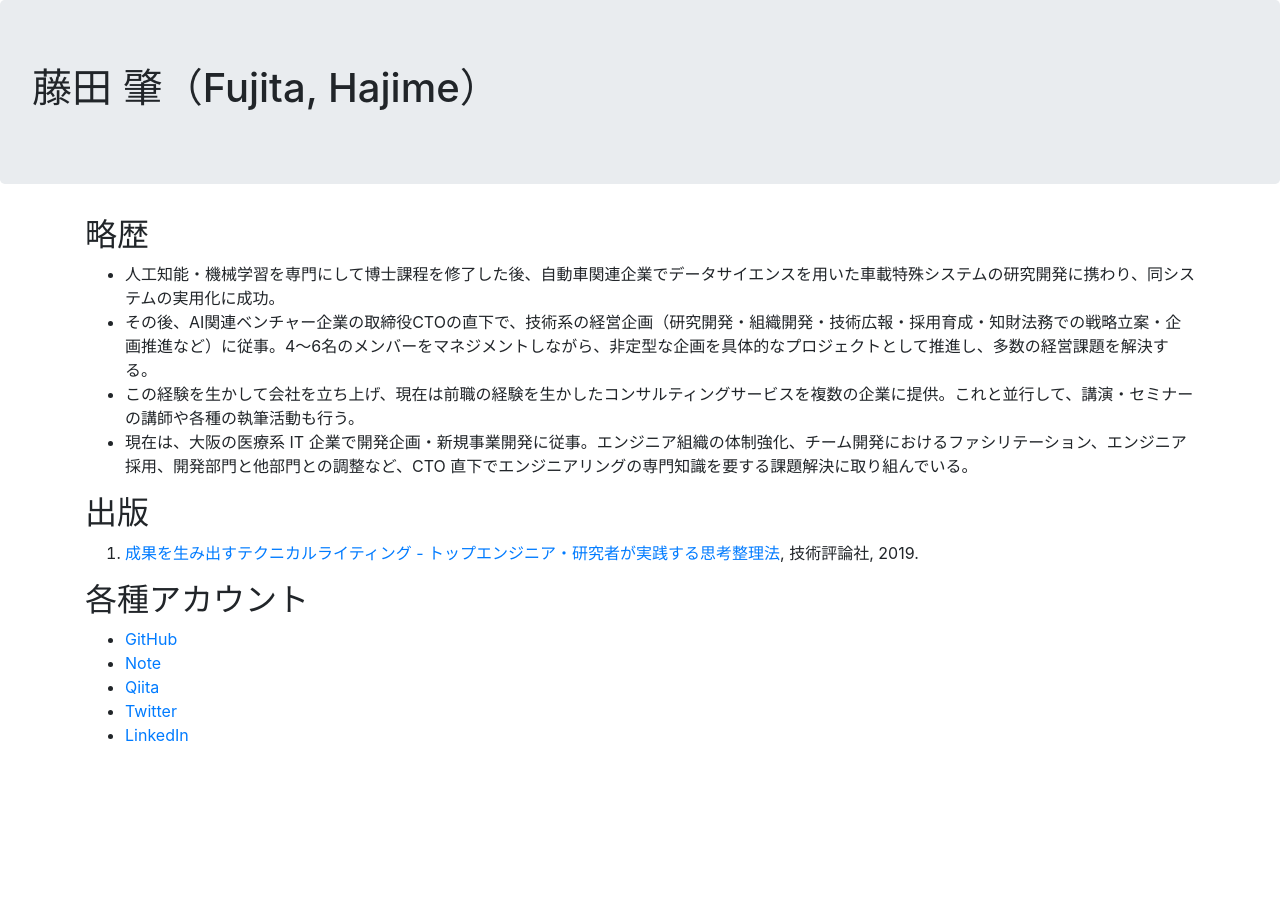
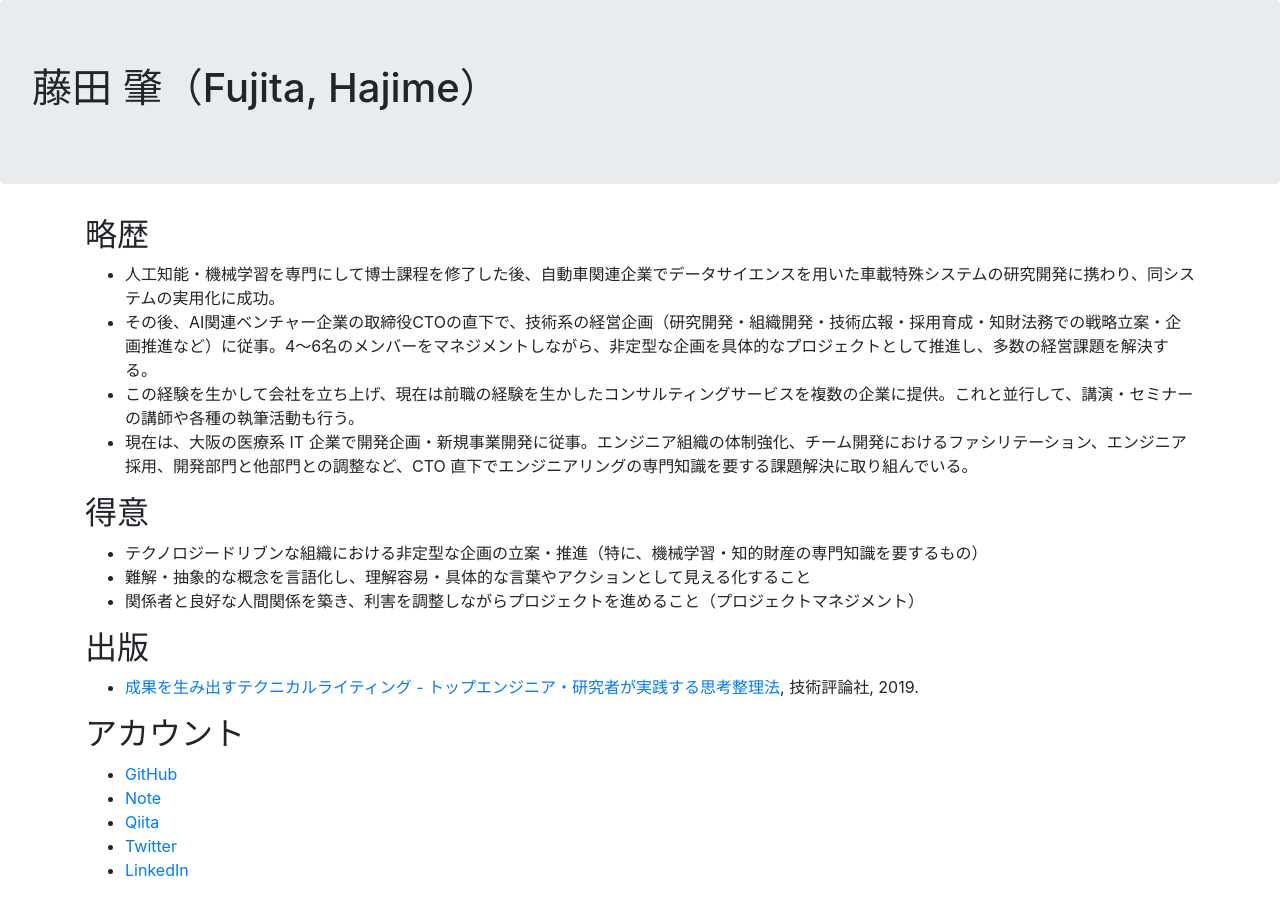
Before and after one commit to hajime-f/portfolio-site, a plain HTML site: page index.html in a window 1280 px wide. Before the commit the page ends 800 px from the top, so only its background shows below. Drawn offline with nearby package versions, Linux system fonts and the light colour scheme.

Commit message:
得意なことを追加

```diff
--- a/index.html
+++ b/index.html
@@ -23,11 +23,17 @@
         <li>この経験を生かして会社を立ち上げ、現在は前職の経験を生かしたコンサルティングサービスを複数の企業に提供。これと並行して、講演・セミナーの講師や各種の執筆活動も行う。</li>
         <li>現在は、大阪の医療系 IT 企業で開発企画・新規事業開発に従事。エンジニア組織の体制強化、チーム開発におけるファシリテーション、エンジニア採用、開発部門と他部門との調整など、CTO 直下でエンジニアリングの専門知識を要する課題解決に取り組んでいる。</li>
       </ul>
+      <h2>得意</h2>
+      <ul>
+        <li>テクノロジードリブンな組織における非定型な企画の立案・推進（特に、機械学習・知的財産の専門知識を要するもの）</li>
+        <li>難解・抽象的な概念を言語化し、理解容易・具体的な言葉やアクションとして見える化すること</li>
+        <li>関係者と良好な人間関係を築き、利害を調整しながらプロジェクトを進めること（プロジェクトマネジメント）</li>
+      </ul>
       <h2>出版</h2>
-      <ol>
+      <ul>
         <li><a href="https://www.amazon.co.jp/dp/B07NP49KBT/">成果を生み出すテクニカルライティング - トップエンジニア・研究者が実践する思考整理法</a>, 技術評論社, 2019.</li>
-      </ol>
-      <h2>各種アカウント</h2>
+      </ul>
+      <h2>アカウント</h2>
       <ul>
         <li><a href="https://github.com/hajime-f/">GitHub</a></li>
         <li><a href="https://note.com/fujitahajime">Note</a></li>
```
